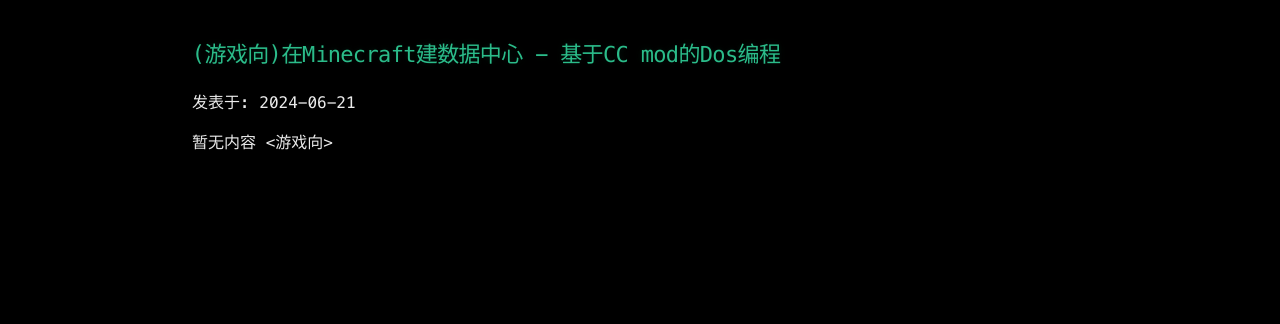
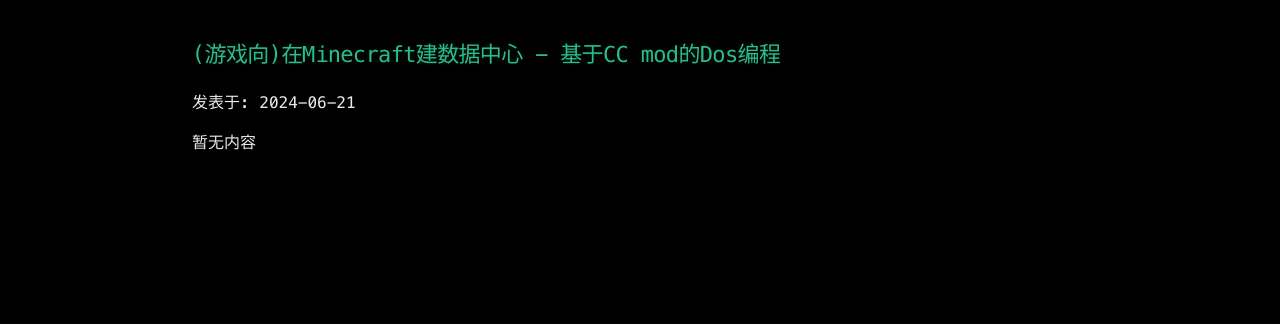
Before and after one commit to Leeyangee/leeyangee.github.io, a Jekyll site: the page built from _posts/2024-06-21-Minecraft.md, in a window 1280 px wide. Shown: the part 463-787 px from the top of the page. Built offline with Jekyll 4.4.1, drawn with Linux system fonts in a browser that asks for light colours; some web fonts are replaced.

Commit message:
Update 2024-06-21-Minecraft.md

```diff
--- a/_posts/2024-06-21-Minecraft.md
+++ b/_posts/2024-06-21-Minecraft.md
@@ -4,4 +4,3 @@
 ---
 
 暂无内容
-&lt;游戏向&gt;
```
